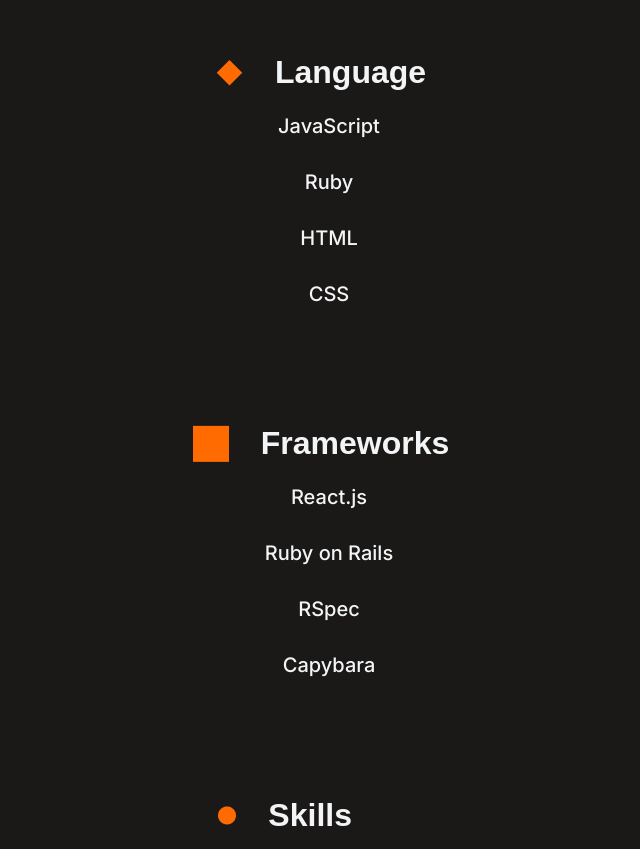
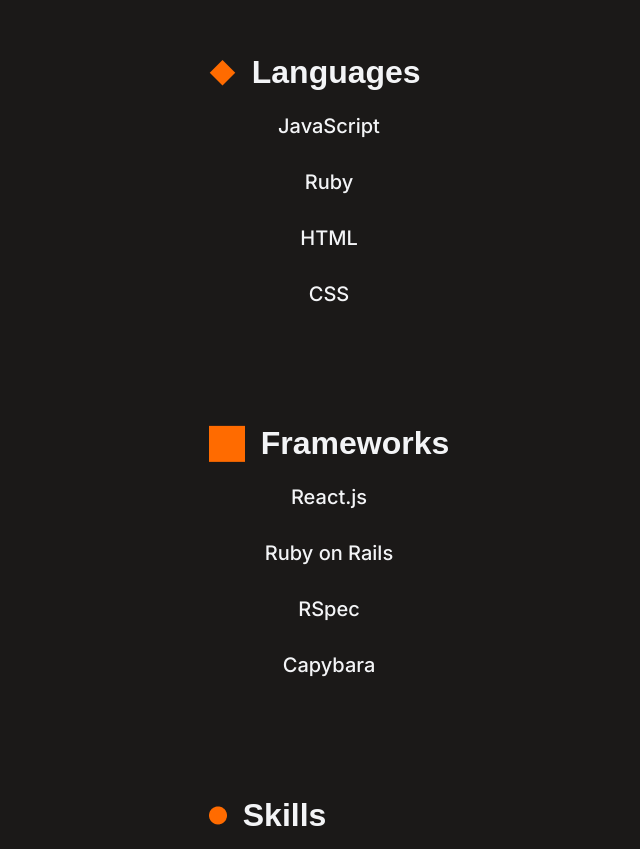
Before and after one commit to aradradev/abdulsportfolio, a plain HTML site: page index.html in a window 1280 px wide. Shown: the part 5763-6612 px from the top of the page, without its empty margins (311-951 px from the left). Drawn offline with Linux system fonts and the light colour scheme; a web font is replaced by a local one.

```diff
--- a/index.html
+++ b/index.html
@@ -186,10 +186,11 @@
             <hr class="line-about">
         </section>
         <div class="columns">
-            <div class="skills-column">
+            <ul class="skills-column">
+                <li>
                     <div class="title-skill">
                         <img src="images/Rectangle 55.png" alt="Skills about Reactangle">
-                    <h5>Language</h5>
+                        <h4>Languages</h4>
                     </div>
                     <ul>
                       <li>JavaScript</li>
@@ -197,11 +198,11 @@
                       <li>HTML</li>
                       <li>CSS</li>
                     </ul>
-            </div>
-            <div class="skills-column">
+                </li>
+                <li>
                     <div class="title-skill">
                         <img src="images/Rectangle 56@2x.png" alt="Skills about Reactangle">
-                    <h5>Frameworks</h5>
+                        <h4>Frameworks</h4>
                     </div>
                     <ul>
                         <li>React.js</li>
@@ -209,11 +210,11 @@
                         <li>RSpec</li>
                         <li>Capybara</li>
                     </ul>
-            </div>
-            <div class="skills-column">
+                </li>
+                <li>
                     <div class="title-skill">
                         <img src="images/Rectangle 57.png" alt="Skills about Reactangle">
-                    <h5>Skills</h5>
+                        <h4>Skills</h4>
                     </div>
                     <ul>
                         <li>Database Management</li>
@@ -222,7 +223,8 @@
                         <li>API Design</li>
                         <li>Web Development</li>
                     </ul>
-            </div>
+                </li>
+            </ul>
         </div>
 
         <section class="form">
--- a/style.css
+++ b/style.css
@@ -11,13 +11,13 @@
   --Button-color-BG: rgba(255, 255, 255, 0.24);
 }
 
-html {
-  scroll-behavior: smooth;
-}
-
 * {
   margin: 0;
   padding: 0;
+}
+
+html {
+  scroll-behavior: smooth;
 }
 
 .hiden {
@@ -343,8 +343,8 @@
   align-items: center;
 }
 
-.title-skill h5 {
-  margin: 1.2rem 1rem;
+.title-skill h4 {
+  margin: 1.2rem 0;
   font-family: 'Meera Inimai', sans-serif;
   font-weight: 700;
   font-size: 2rem;
```
Lines whose indentation alone changed are shown as unchanged.
